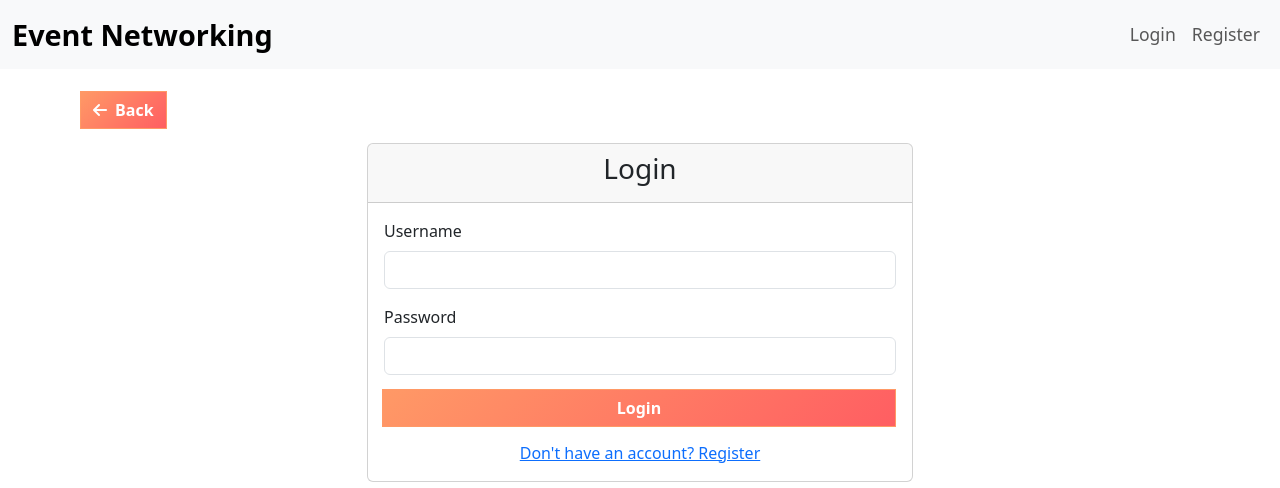
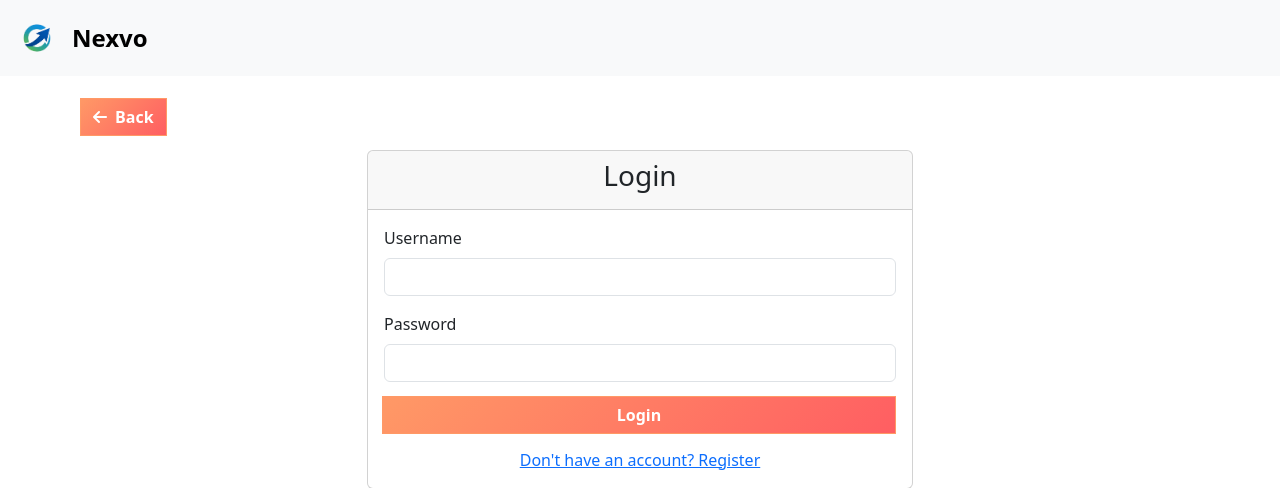
Before and after one commit to Yashas-2/Event_networking, a Django app: page /login/?next=/generate-cv/ in a window 1280 px wide. Shown: the top 488 px of the page. Run offline with Django 5.2, Linux system fonts and the light colour scheme.

Commit message:
Project added

```diff
--- a/static/css/custom.css
+++ b/static/css/custom.css
@@ -425,3 +425,18 @@ h4.mb-3 { /* Targeting the specific h4 for Upcoming Events */
     box-shadow: 0 4px 8px rgba(0, 0, 0, 0.2); /* More pronounced shadow */
     border-radius: 5px !important; /* Add some border-radius back */
 }
+
+/* Nexvo Brand Styling */
+.nexvo-brand {
+    display: flex;
+    align-items: center;
+}
+
+.nexvo-brand img {
+    margin-right: 10px;
+}
+
+.nexvo-brand span {
+    font-size: 1.5rem;
+    font-weight: bold;
+}
--- a/templates/base.html
+++ b/templates/base.html
@@ -13,7 +13,10 @@
 <body>
     <nav class="navbar navbar-expand-lg navbar-light bg-light">
         <div class="container-fluid">
-            <a class="navbar-brand" href="/">Event Networking</a>
+            <a class="navbar-brand nexvo-brand" href="/">
+                <img src="{% static 'images/WhatsApp_Image_2025-08-23_at_22.23.04_c34e1399-removebg-preview.jpeg' %}" alt="Nexvo Logo" width="50" height="50">
+                <span>Nexvo</span>
+            </a>
             <button class="navbar-toggler" type="button" data-bs-toggle="collapse" data-bs-target="#navbarNav" aria-controls="navbarNav" aria-expanded="false" aria-label="Toggle navigation">
                 <span class="navbar-toggler-icon"></span>
             </button>
@@ -40,14 +43,7 @@
                             </li>
                         {% endif %}
                     {% endblock %}
-                    {% if not user.is_authenticated %}
-                        <li class="nav-item">
-                            <a class="nav-link" href="{% url 'login' %}">Login</a>
-                        </li>
-                        <li class="nav-item">
-                            <a class="nav-link" href="{% url 'register' %}">Register</a>
-                        </li>
-                    {% endif %}
+
                 </ul>
             </div>
         </div>
```
Also changed, not shown: README.md, db.sqlite3, static/images/WhatsApp_Image_2025-08-23_at_22.23.04_c34e1399-removebg-preview.jpeg (added), static/images/default_avatar.svg (deleted).
